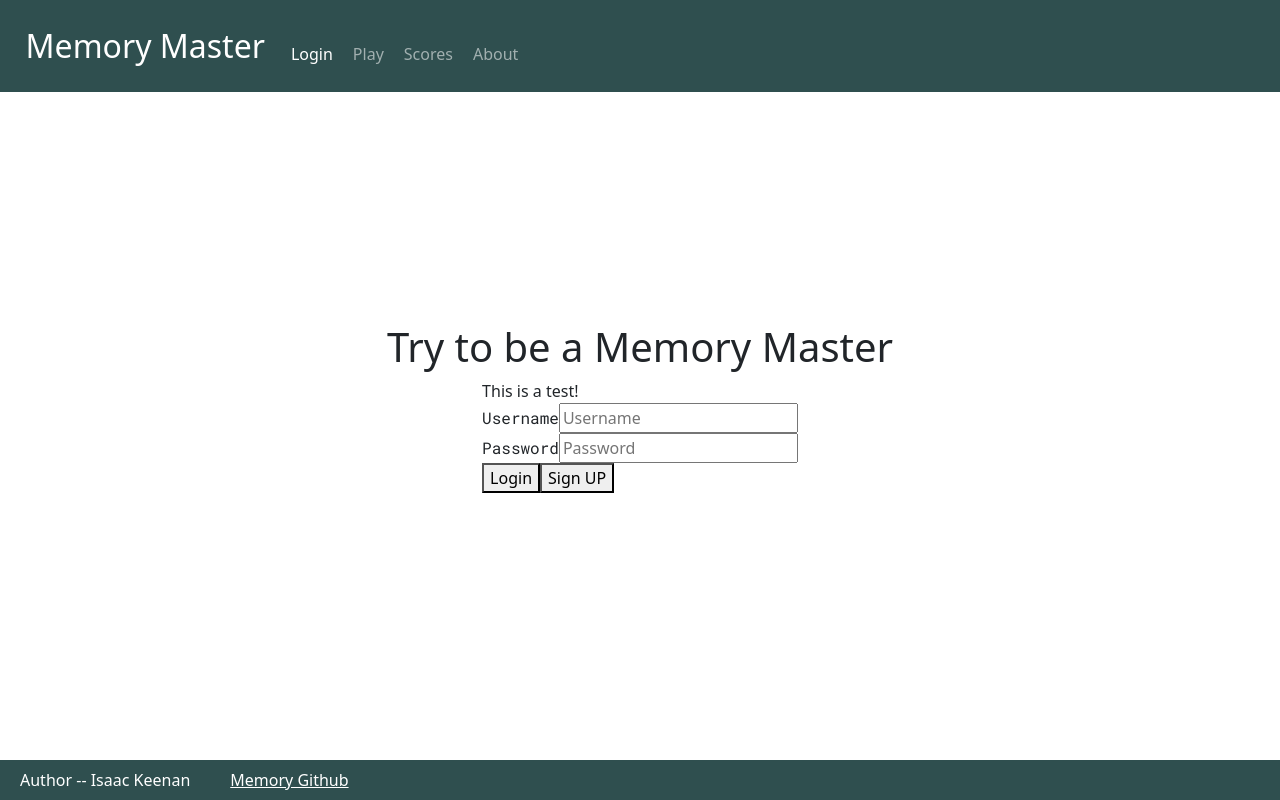
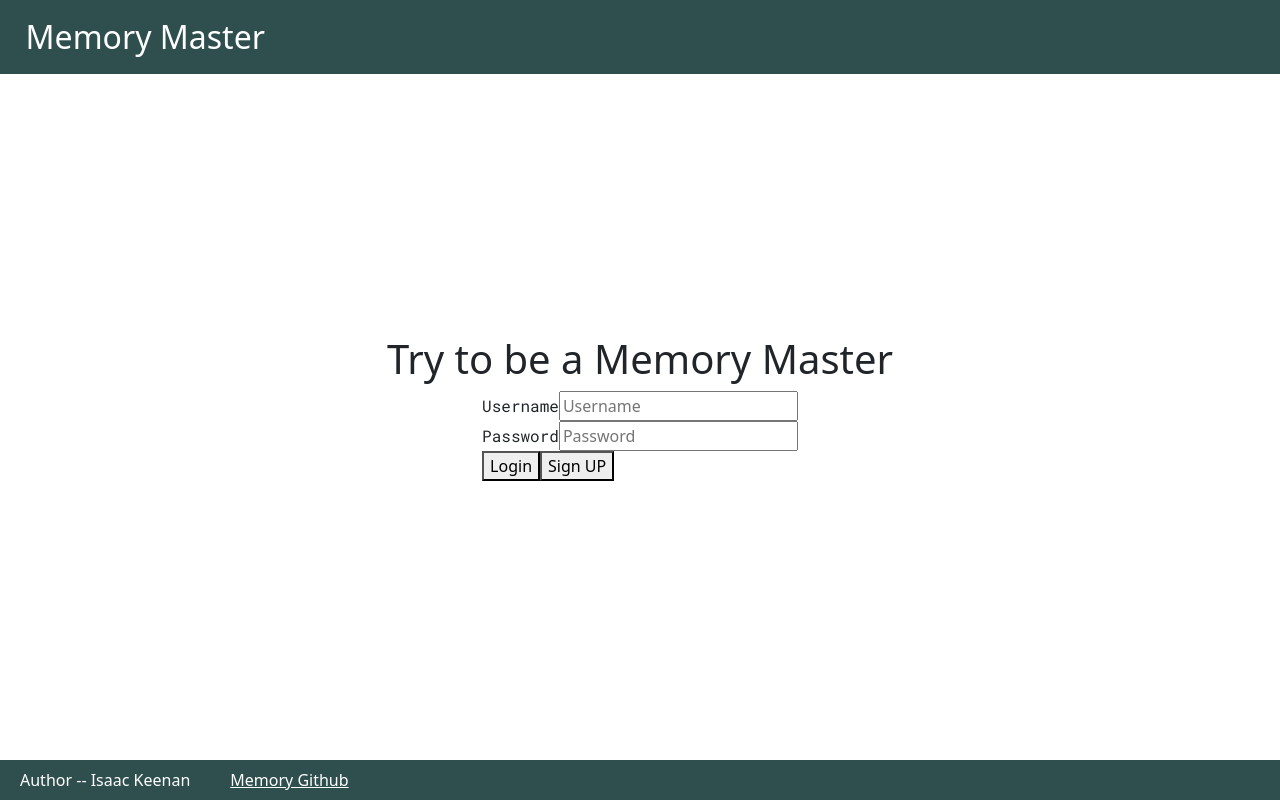
Before and after one commit to peacoltrain/startup, a React (Vite) app: page / in a window 1280 px wide. Built offline with nearby package versions, Linux system fonts and the light colour scheme.

Commit message:
Fully reactive login node. Will need to return for better styling.

```diff
--- a/src/app.jsx
+++ b/src/app.jsx
@@ -21,18 +21,27 @@ export default function App() {
         <nav className="navbar fixed-top navbar-dark">
             <div className="navbar-brand">Memory Master</div>
             <menu className="navbar-nav">
+                {authState === AuthState.Authenticated && (
                     <li className="nav-item">
                     <NavLink className="nav-link" to="">Login</NavLink>
                     </li>
+                )}
+
+                {authState === AuthState.Authenticated && (
                     <li className="nav-item">
                     <NavLink className="nav-link" to="game">Play</NavLink>
                     </li>
+                )}
+                {authState === AuthState.Authenticated && (
                     <li className="nav-item">
                     <NavLink className="nav-link" to="scores">Scores</NavLink>
                     </li>
+                )}
+                {authState === AuthState.Authenticated && (
                     <li className="nav-item">
                     <NavLink className="nav-link" to="about">About</NavLink>
                     </li>
+                )}
             </menu>
         </nav>
         </header>
--- a/src/login/unauthenticated.jsx
+++ b/src/login/unauthenticated.jsx
@@ -17,7 +17,6 @@ export function Unauthenticated(props) {
 
     return (
         <form>
-        <div>This is a test!</div>
         <div>
           <span>Username</span>
           <input id="userName" type="text" placeholder="Username" autoComplete="userName" onChange={(e) => setUsername(e.target.value)}/>
```
Lines whose indentation alone changed are shown as unchanged.
